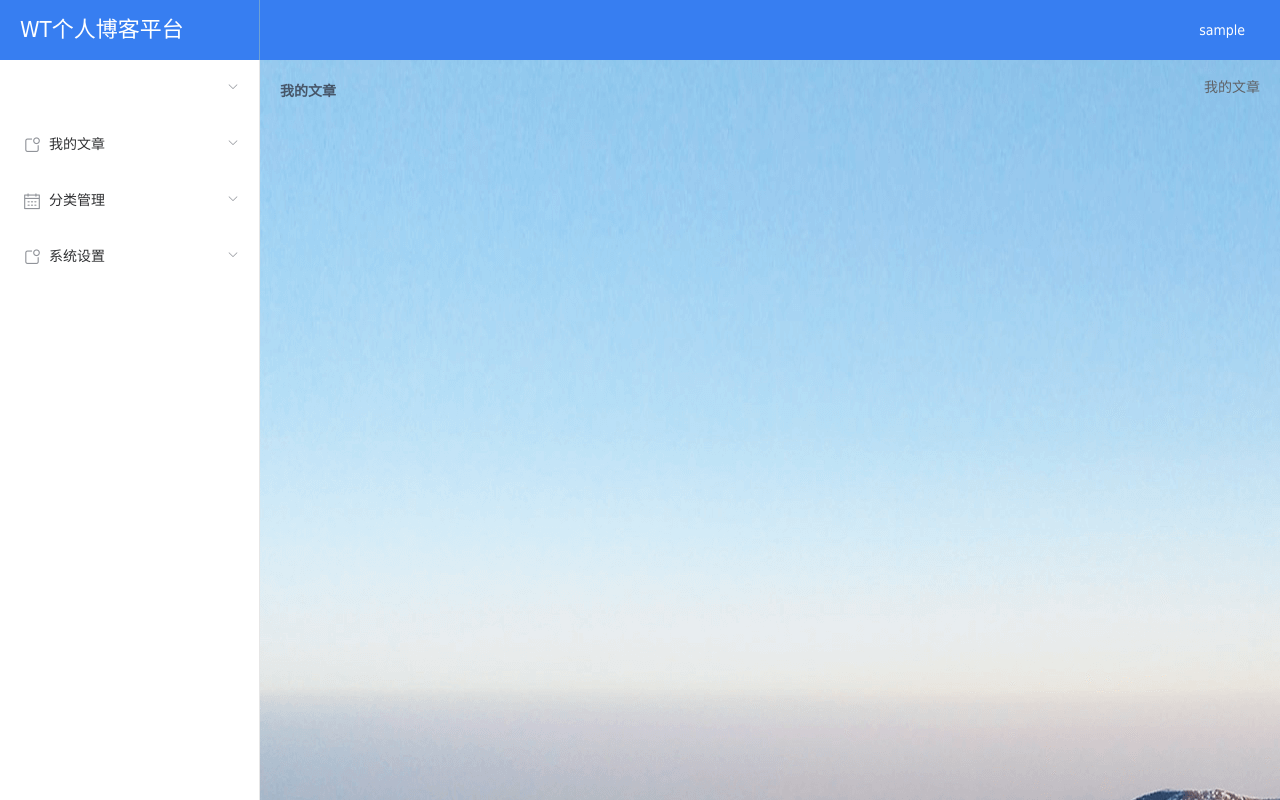
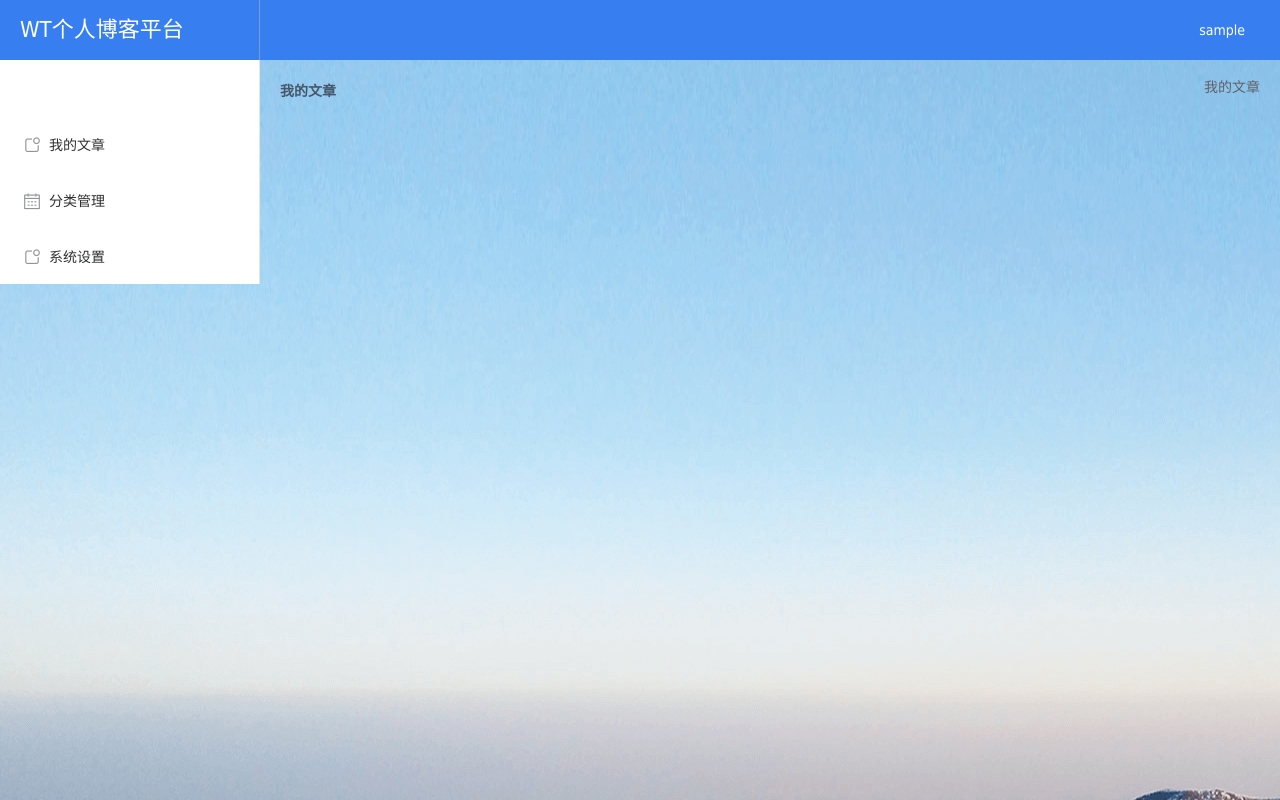
Before and after one commit to wantingandwt/vue-wtblog, a Vue app: page /#/ in a window 1280 px wide. Built offline with nearby package versions, Linux system fonts and the light colour scheme; sample sign-in values are in the browser's storage.

Commit message:
修改登录页面

```diff
--- a/src/page/home.vue
+++ b/src/page/home.vue
@@ -12,8 +12,7 @@
                 <el-dropdown trigger="hover">
                     <span class="el-dropdown-link userinfo-inner">{{sysUserName}}</span>
                     <el-dropdown-menu slot="dropdown">
-                        <el-dropdown-item>我的消息</el-dropdown-item>
-                        <el-dropdown-item>设置</el-dropdown-item>
+                        <el-dropdown-item>个人信息</el-dropdown-item>
                         <el-dropdown-item divided @click.native="logoutFun">退出登录</el-dropdown-item>
                     </el-dropdown-menu>
                 </el-dropdown>
@@ -21,8 +20,18 @@
         </el-col>
     <el-col :span="24" class="main">
       <aside :class="collapsed?'menu-collapsed':'menu-expanded'">
+           <el-row class="tac">
+                <el-menu :default-active="$route.path" class="el-menu-vertical-demo" unique-opened router v-show="!collapsed">
+                     <template v-for="(item,index) in $router.options.routes" v-if="!item.hidden">
+                        <el-menu-item :index="index+''">
+                        <i :class="item.iconCls"></i>
+                        <span slot="title">{{item.name}}</span>
+                        </el-menu-item>
+                     </template>
+                </el-menu>
+            </el-row>
         <!--导航菜单-->
-       <el-menu :default-active="$route.path" class="el-menu-vertical-demo" unique-opened router v-show="!collapsed">
+       <!-- <el-menu :default-active="$route.path" class="el-menu-vertical-demo" unique-opened router v-show="!collapsed">
          <template v-for="(item,index) in $router.options.routes" v-if="!item.hidden">
            <el-submenu :index="index+''" v-if="!item.leaf">
              <template slot="title"><i :class="item.iconCls"></i>{{item.name}}</template>
@@ -30,9 +39,9 @@
            </el-submenu>
            <el-menu-item v-if="item.leaf&&item.children.length>0" :index="item.children[0].path"><i :class="item.iconCls"></i>{{item.children[0].name}}</el-menu-item>
          </template>
-       </el-menu>
+       </el-menu> -->
        <!--导航菜单-折叠后-->
-       <ul class="el-menu el-menu-vertical-demo collapsed" v-show="collapsed" ref="menuCollapsed">
+       <!-- <ul class="el-menu el-menu-vertical-demo collapsed" v-show="collapsed" ref="menuCollapsed">
          <li v-for="(item,index) in $router.options.routes" v-if="!item.hidden" class="el-submenu item">
            <template v-if="!item.leaf">
              <div class="el-submenu__title" style="padding-left: 20px;" @mouseover="showMenu(index,true)" @mouseout="showMenu(index,false)">
@@ -48,7 +57,7 @@
              </li>
            </template>
          </li>
-       </ul>
+       </ul> -->
      </aside>
      <section class="content-container">
        <div class="grid-content bg-purple-light">
--- a/src/page/login.vue
+++ b/src/page/login.vue
@@ -4,7 +4,7 @@
 		<el-form :model="ruleForm"  ref="ruleForm" :rules="rules" label-width="60px" class="login-form">
 	    <div class="logo-img">
         <img src="../style/img/loginLogo.png" title="logo" alt="logo">
-        <!-- <span>我的博客</span> -->
+        <span>我的博客</span>
       </div>
 			<el-form-item label="名称" prop="username">
 				<el-input v-model="ruleForm.username" auto-complete="off"></el-input>
@@ -43,13 +43,14 @@
         this.$refs[formName].validate((valid) => {
           if (valid) {
             this.$api.get('/login', this.ruleForm, r => {
-               this.logining = JSON.stringify(r.data.status);
-                console.log(typeof(this.logining));
+               this.logining = r.data.status;
               if (this.logining == "true"){
+                sessionStorage.setItem('user', JSON.stringify(this.ruleForm));//存储在web
                 this.$message({
                     message: '登录成功',
                     type: 'success'
                   });
+                  this.$router.push({ path: '/myarticle' });
               }else{
                 this.$message({
                   message: '用户名或密码错误',
@@ -57,32 +58,6 @@
                 });
               }
             })
-            // var loginParams = {//获取填写的值
-            //     username: this.ruleForm.name,
-            //     password: this.ruleForm.pass
-            // };
-            // this.list.forEach((item) => {//循环获取axios传递的值
-            //      if (loginParams.username == item.name && loginParams.password == item.pass) {//对比
-            //         this.logining = true;//相等时将logining设置为true
-            //         sessionStorage.setItem('user', JSON.stringify(loginParams));//存储在web
-            //         this.$message({
-            //           message: '登录成功',
-            //           type: 'success'
-            //         });
-            //       } else {
-            //           this.logining = false; //不相等时将logining设置为false
-            //       }
-            // })
-            // if (this.logining == true) {//当logining==true时代表登陆成功
-            //     this.$router.push({ path: '/myarticle' });//成功后跳转页面
-            //     this.logining = false;
-            //   }else {
-            //     this.$message({
-            //       message: '用户名或密码错误',
-            //       type: 'warning'
-            //     });
-            //     this.logining = false;
-            //   }
           } else {
             console.log('error submit!!');
             return false;
--- a/src/style/login.css
+++ b/src/style/login.css
@@ -22,6 +22,7 @@ body{
 }
 .logo-img span{
     font-size:30px;
+    line-height: 60px;
 }
 .login .login-form{
 	float: right;
```
